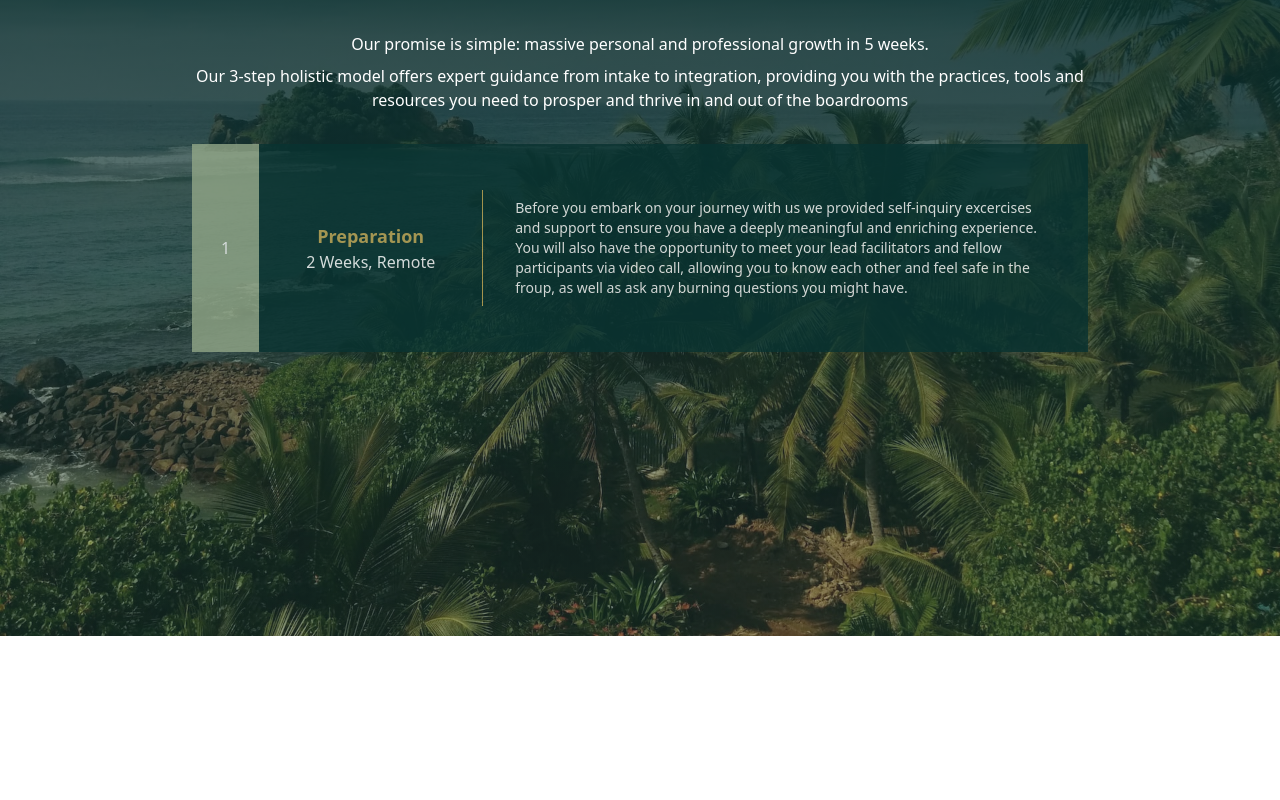
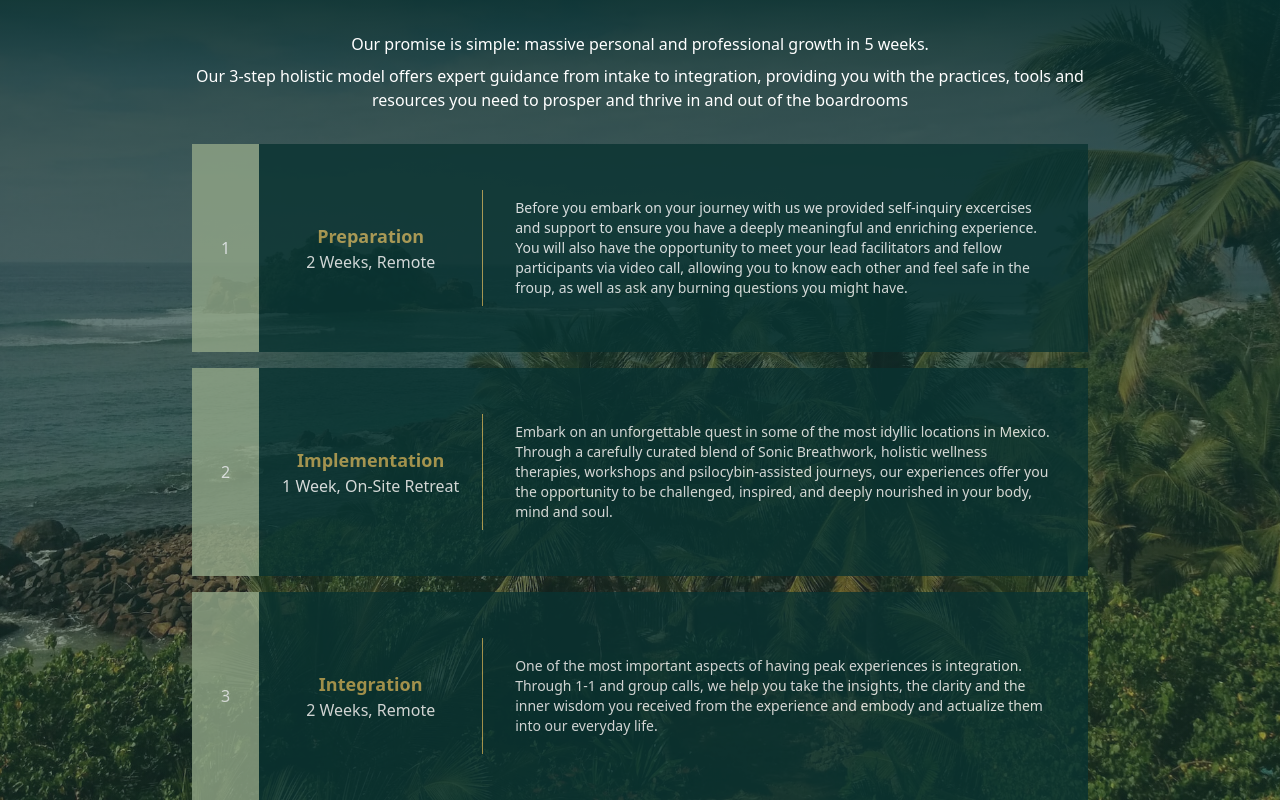
Before and after one commit to lilmithi/Elemental, a React (Create React App) app: page / in a window 1280 px wide. Shown: the part 2904-3704 px from the top of the page. Before the commit the page ends 3540 px from the top, so only its background shows below. Built offline with nearby package versions, Linux system fonts and the light colour scheme.

Commit message:
refractor: Create a data array for items in the why-elemental list

```diff
--- a/src/pages/Home/WhyElemental.js
+++ b/src/pages/Home/WhyElemental.js
@@ -1,6 +1,27 @@
 import React from "react";
+import HolisticModel from "../../components/HolisticModel";
 
 function WhyElemental() {
+  const data = [
+    {
+      title: "Preparation",
+      duration: "2 Weeks",
+      status: "Remote",
+      text: "Before you embark on your journey with us we provided self-inquiry excercises and support to ensure you have a deeply meaningful and enriching experience. You will also have the opportunity to meet your lead facilitators and fellow participants via video call, allowing you to know each other and feel safe in the froup, as well as ask any burning questions you might have.",
+    },
+    {
+      title: "Implementation",
+      duration: "1 Week",
+      status: "On-Site Retreat",
+      text: `Embark on an unforgettable quest in some of the most idyllic locations in Mexico. Through a carefully curated blend of Sonic Breathwork, holistic wellness therapies, workshops and psilocybin-assisted journeys, our experiences offer you the opportunity to be challenged, inspired, and deeply nourished in your body, mind and soul.`,
+    },
+    {
+      title: "Integration",
+      duration: "2 Weeks",
+      status: "Remote",
+      text: "One of the most important aspects of having peak experiences is integration. Through 1-1 and group calls, we help you take the insights, the clarity and the inner wisdom you received from the experience and embody and actualize them into our everyday life.",
+    },
+  ];
   return (
     <section className="min-h-screen why-elemental relative pt-32 text-white px-4 md:px-24 lgPro:px-48 2xl:px-64">
       <img
@@ -23,30 +44,16 @@ function WhyElemental() {
       </p>
 
       <div className="mt-8">
-        <div className="md:h-52 pb-2 sm:pb-0 h-auto flex flex-col md:flex-row md:items-center bg-[#093331] opacity-80">
-          <div className="bg-[#92a788] md:w-[7.5%] md:h-full flex items-center justify-center">
-            1
-          </div>
-          <div className="flex md:w-[25%] md:h-full md:items-center">
-            <div className="border-b border-r-0 flex md:flex-col justify-around flex-wrap items-center w-full md:py-8 sm:border-r sm:border-b-0 border-[#c3a955] md:justify-center">
-              <h3 className="text-[#c3a955] font-semibold text-lg">
-                Preparation
-              </h3>
-              <p className="">
-                <span>2 Weeks, </span>
-                <span>Remote</span>
-              </p>
-            </div>
-          </div>
-          <p className="md:w-[67.5%] text-sm px-8 pt-2 sm:pt-0">
-            Before you embark on your journey with us we provided self-inquiry
-            excercises and support to ensure you have a deeply meaningful and
-            enriching experience. You will also have the opportunity to meet
-            your lead facilitators and fellow participants via video call,
-            allowing you to know each other and feel safe in the froup, as well
-            as ask any burning questions you might have.
-          </p>
-        </div>
+        {data.map((item, index) => (
+          <HolisticModel
+            key={index}
+            position={index + 1}
+            title={item.title}
+            duration={item.duration}
+            status={item.status}
+            text={item.text}
+          />
+        ))}
       </div>
     </section>
   );
```
